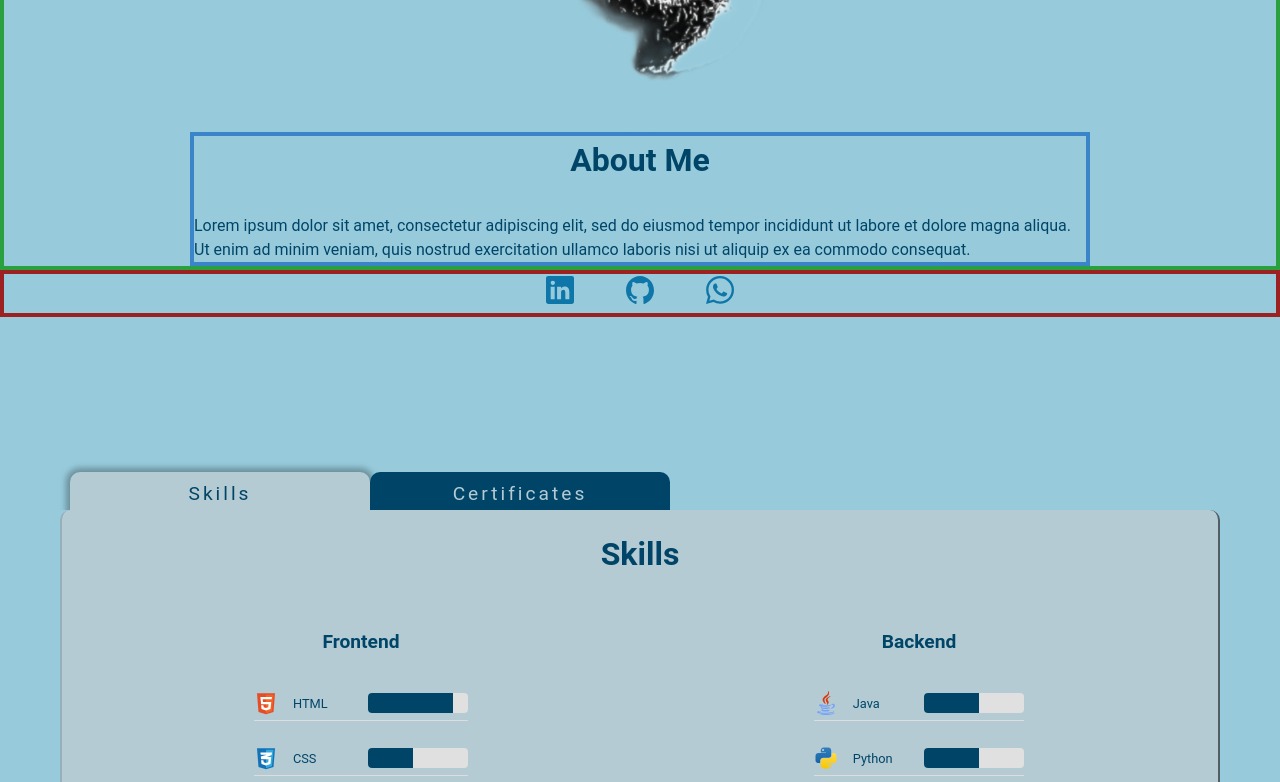
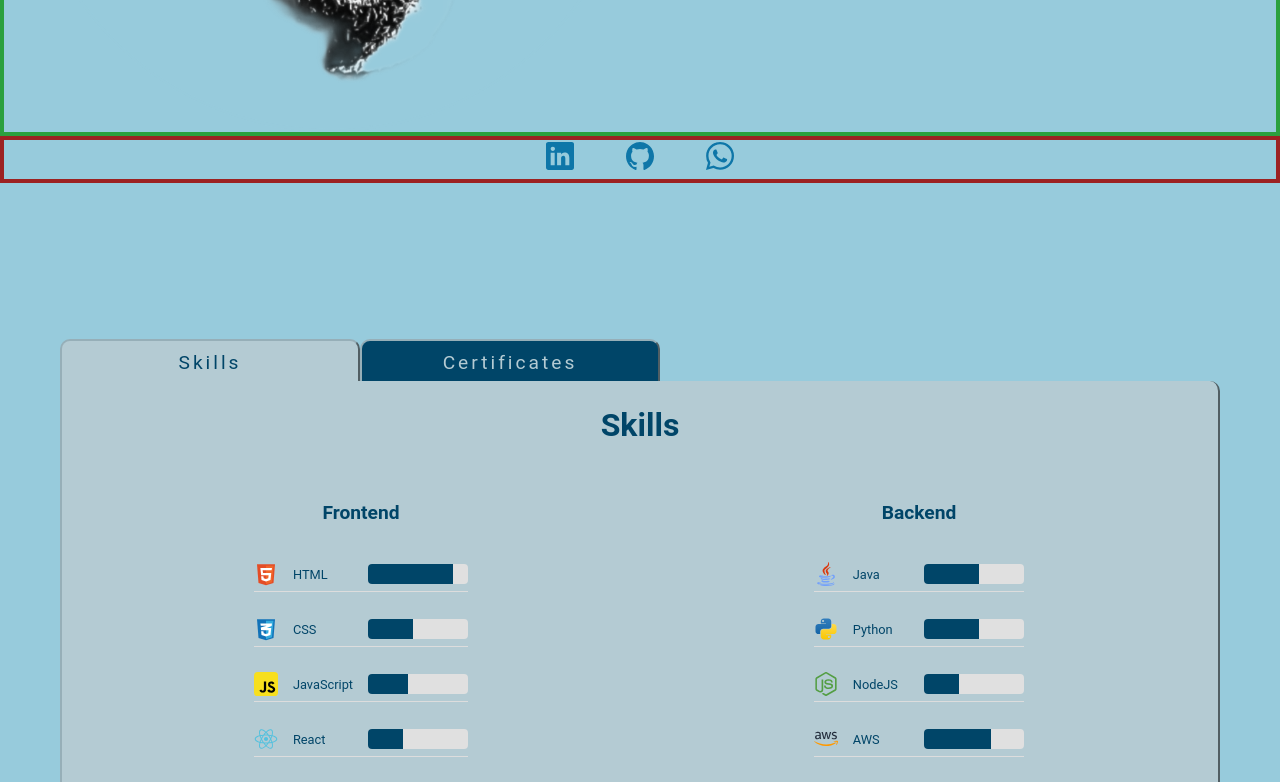
Before and after one commit to Thiagoocosta86/my-portfolio, a React (Create React App) app: page / in a window 1280 px wide. Shown: the part 620-1402 px from the top of the page. Built offline with nearby package versions, Linux system fonts and the light colour scheme.

Commit message:
1 - working on style and better positioning of some elements (About text, Skills panel).

```diff
--- a/src/style.css
+++ b/src/style.css
@@ -142,7 +142,7 @@ main {
 }
 
 .about-text {
-  max-width: 900px;
+  max-width: 600px;
   align-self: center;
   /*border: 4px solid #3a85ca;*/
   border: 4px solid #3a85ca;
@@ -154,6 +154,7 @@ main {
   justify-content: space-around;
   /*border: 4px solid #9c2222;*/
   border: 4px solid #9c2222;
+
 }
 
 .social__profile {
@@ -220,7 +221,7 @@ main {
   position: relative;
   margin-bottom: 0;
   overflow: hidden;
-  padding-left: 10px;
+
   padding-right: 5px;
   /*border: 4px solid #2d6851;*/
 
@@ -240,7 +241,7 @@ main {
   border-radius: 10px 10px 0px 0px;
   margin-bottom: -5px;
   margin-top: 10%;
-
+  border: 2px outset #96afb8;
   transition: box-shadow 0.3s ease;
 /*border: 4px solid #4d309e;*/
 
@@ -255,7 +256,7 @@ main {
 .tab-button.active {
   background-color: #B4CBD3;
   color: #004568;
-  box-shadow: 0 0 6px 4px rgba(0, 0, 0, 0.3);
+
 
 }
 
@@ -267,7 +268,7 @@ main {
   border-right: 2px outset #96afb8;
   /*border-top: 1px groove #979292;*/
   background-color: #B4CBD3;
-  border-radius: 10px;
+  border-radius: 0px 10px 10px 10px;
 
 }
 
```
